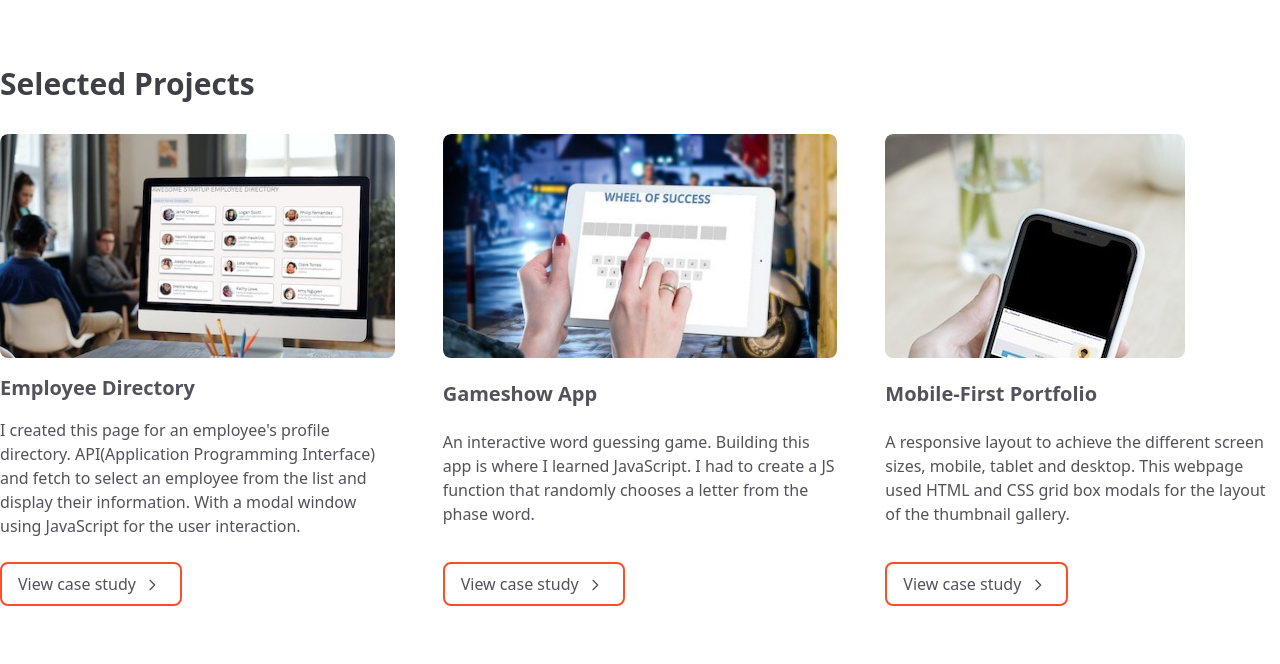
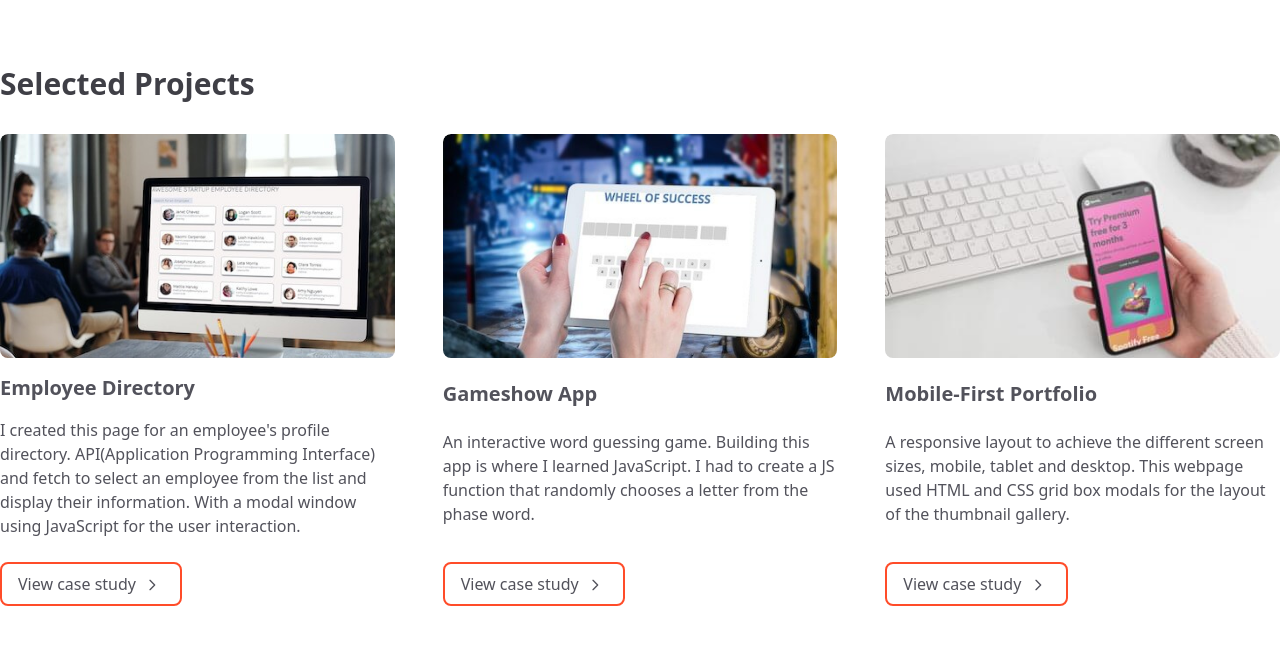
Before and after one commit to Iris-Hue/webportfolio_iris_2021, a plain HTML site: page index.html in a window 1280 px wide. Shown: the part 960-1624 px from the top of the page. Drawn offline with Linux system fonts and the light colour scheme.

```diff
--- a/index.html
+++ b/index.html
@@ -64,7 +64,7 @@
         </a>
         <a class="proj mobile" href="mobileproject.html">
             <div class="proj-img">
-                <img src="img/smartmockups_kw2ntzwe.jpg">
+                <img src="img/mobileview.jpeg">
             </div>
             <h3>Mobile-First Portfolio</h3>
             <p>A responsive layout to achieve the different screen sizes, mobile, tablet and desktop. This webpage used HTML and CSS grid box modals for the layout of the thumbnail gallery.</p>
```
Also changed, not shown: 1 other file.
